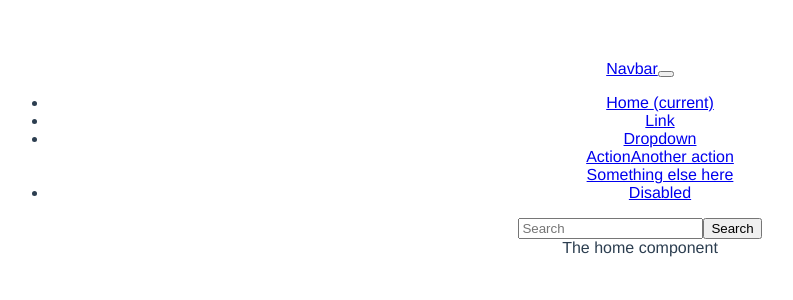
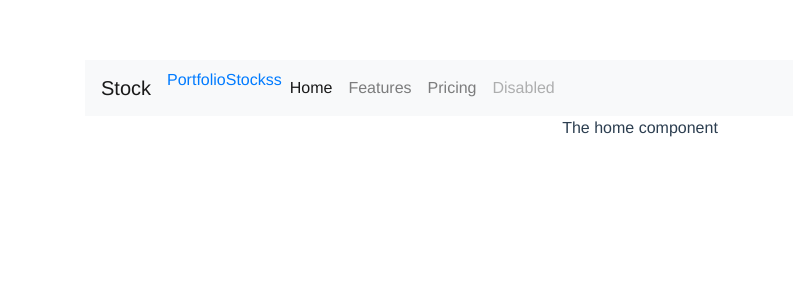
Before and after one commit to TimeBandit/vuejs2-course, a Vue app in the folder 18-final-project/: page / in a window 1280 px wide. Shown: the top 300 px of the page, without its empty margins (0-793 px from the left). Built offline with nearby package versions, Linux system fonts and the light colour scheme.

Commit message:
* added bootsrtap nav

```diff
--- a/18-final-project/package.json
+++ b/18-final-project/package.json
@@ -8,7 +8,6 @@
     "lint": "vue-cli-service lint"
   },
   "dependencies": {
-    "bootstrap": "^4.3.1",
     "core-js": "^2.6.5",
     "jquery": "^3.4.0",
     "vue": "^2.6.6",
@@ -19,6 +18,8 @@
     "@vue/cli-plugin-eslint": "^3.5.0",
     "@vue/cli-service": "^3.5.0",
     "babel-eslint": "^10.0.1",
+    "bootstrap": "^4.3.1",
+    "bootstrap-vue": "^2.0.0-rc.18",
     "eslint": "^5.8.0",
     "eslint-plugin-vue": "^5.0.0",
     "vue-cli-plugin-bootstrap": "^1.0.0-alpha.1",
--- a/18-final-project/src/components/Header.vue
+++ b/18-final-project/src/components/Header.vue
@@ -1,37 +1,29 @@
 <template>
   <nav class="navbar navbar-expand-lg navbar-light bg-light">
-  <a class="navbar-brand" href="#">Navbar</a>
-  <button class="navbar-toggler" type="button" data-toggle="collapse" data-target="#navbarSupportedContent" aria-controls="navbarSupportedContent" aria-expanded="false" aria-label="Toggle navigation">
+    <router-link to="/" class="navbar-brand">Stock</router-link>
+    <button class="navbar-toggler" type="button" data-toggle="collapse" data-target="#navbarNav" aria-controls="navbarNav" aria-expanded="false" aria-label="Toggle navigation">
       <span class="navbar-toggler-icon"></span>
     </button>
+    <div class="collapse navbar-collapse" id="navbarNav">
+      <ul class="navbar-nav">
 
-  <div class="collapse navbar-collapse" id="navbarSupportedContent">
-    <ul class="navbar-nav mr-auto">
+        <router-link to="/portfolio" activeClass="active" tag="li"><a>Portfolio</a></router-link>
+        <router-link to="/stocks" activeClass="active" tag="li"><a>Stockss</a></router-link>
+
+
         <li class="nav-item active">
           <a class="nav-link" href="#">Home <span class="sr-only">(current)</span></a>
         </li>
         <li class="nav-item">
-        <a class="nav-link" href="#">Link</a>
-      </li>
-      <li class="nav-item dropdown">
-        <a class="nav-link dropdown-toggle" href="#" id="navbarDropdown" role="button" data-toggle="dropdown" aria-haspopup="true" aria-expanded="false">
-          Dropdown
-        </a>
-        <div class="dropdown-menu" aria-labelledby="navbarDropdown">
-          <a class="dropdown-item" href="#">Action</a>
-          <a class="dropdown-item" href="#">Another action</a>
-          <div class="dropdown-divider"></div>
-          <a class="dropdown-item" href="#">Something else here</a>
-        </div>
+          <a class="nav-link" href="#">Features</a>
         </li>
         <li class="nav-item">
-        <a class="nav-link disabled" href="#">Disabled</a>
+          <a class="nav-link" href="#">Pricing</a>
+        </li>
+        <li class="nav-item">
+          <a class="nav-link disabled" href="#" tabindex="-1" aria-disabled="true">Disabled</a>
         </li>
       </ul>
-    <form class="form-inline my-2 my-lg-0">
-      <input class="form-control mr-sm-2" type="search" placeholder="Search" aria-label="Search">
-      <button class="btn btn-outline-success my-2 my-sm-0" type="submit">Search</button>
-    </form>
     </div>
   </nav>
 </template>
```
Also changed, not shown: 18-final-project/src/main.js (+6 -4 lines). Lines whose indentation alone changed are shown as unchanged.
